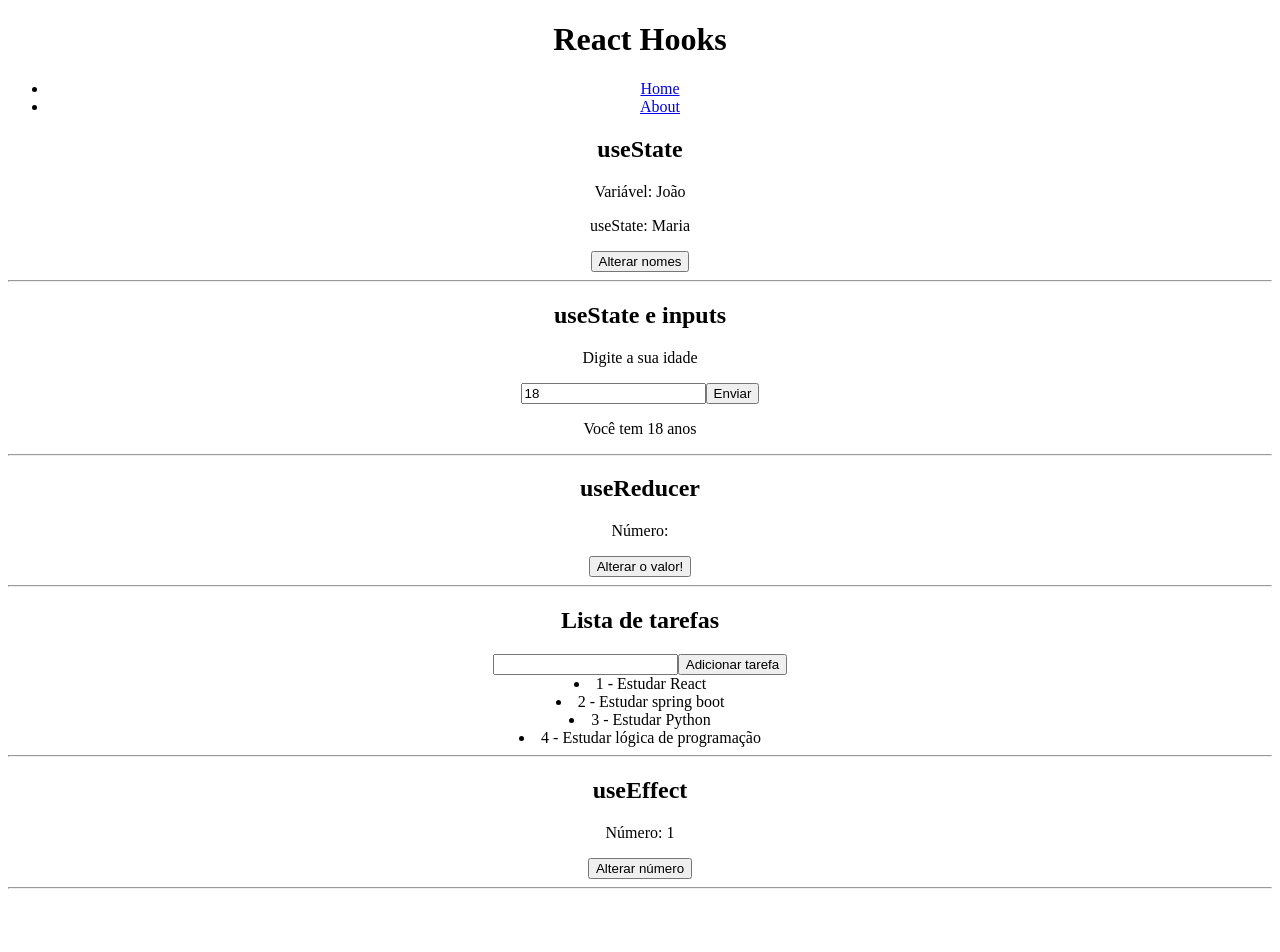
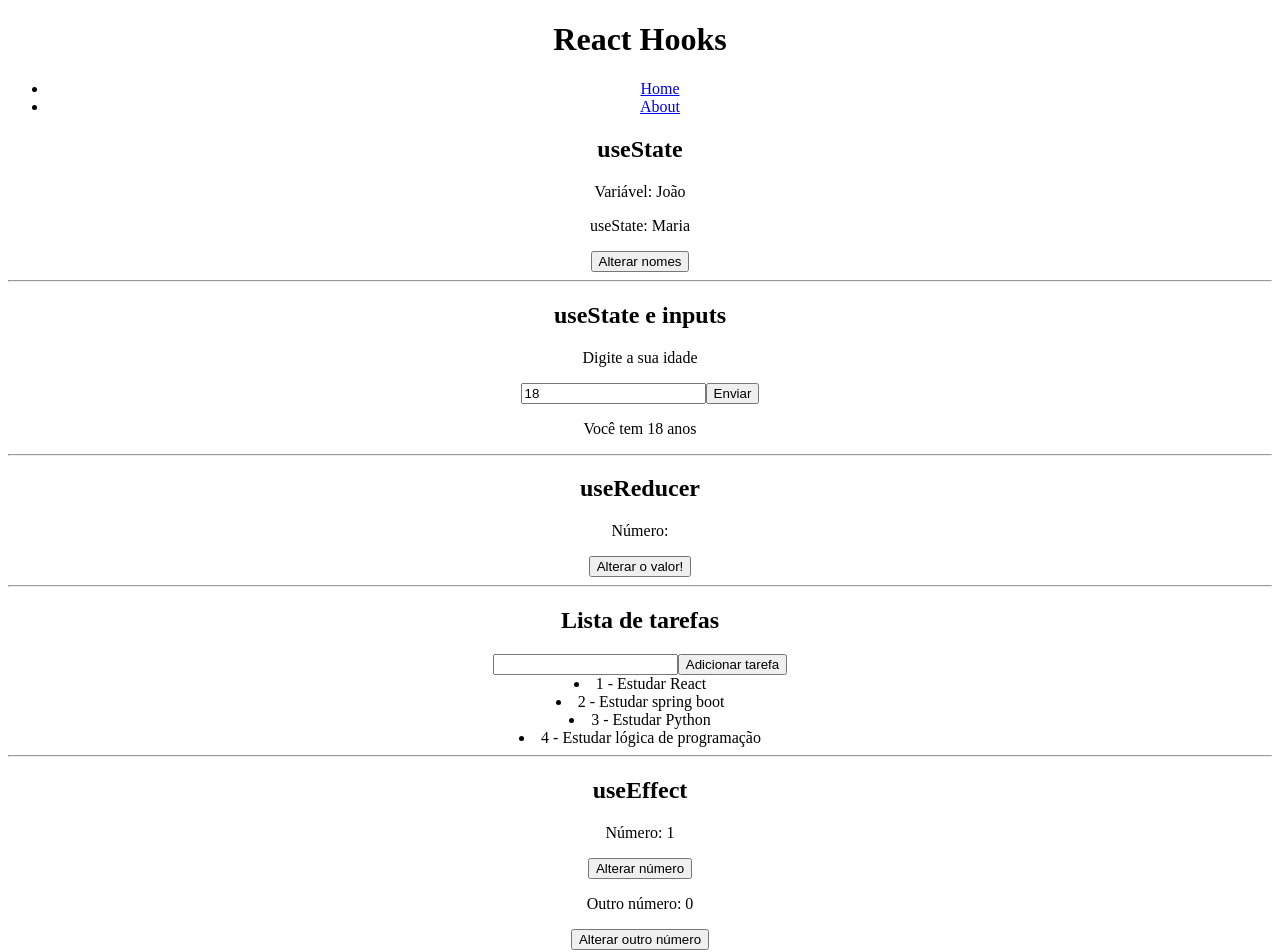
Before and after one commit to xandaosilva/curso-reactjs, a React (Create React App) app in the folder 11_hooks/reacthooks/: page / in a window 1280 px wide. Shown: the top 952 px of the page. Built offline with nearby package versions, Linux system fonts and the light colour scheme.

Commit message:
useEffect com array de dependência

```diff
--- a/11_hooks/reacthooks/src/components/HookUseEffect.js
+++ b/11_hooks/reacthooks/src/components/HookUseEffect.js
@@ -15,11 +15,20 @@ const HookUseEffect = () => {
         console.log("Serei executado apenas uma vez!!!");
     }, []);
 
+    const [anotherNumber, setAnotherNumber] = useState(0);
+
+    useEffect(() => {
+        if(anotherNumber > 0)
+            console.log("Sou executado apenas quando o anotheNumber é executado!!!");
+    }, [anotherNumber]);
+
     return (
         <div>
             <h2>useEffect</h2>
             <p>Número: {number}</p>
             <button onClick={changeSomething}>Alterar número</button>
+            <p>Outro número: {anotherNumber}</p>
+            <button onClick={() => setAnotherNumber(anotherNumber + 1)}>Alterar outro número</button>
             <hr />
         </div>
     );
```
